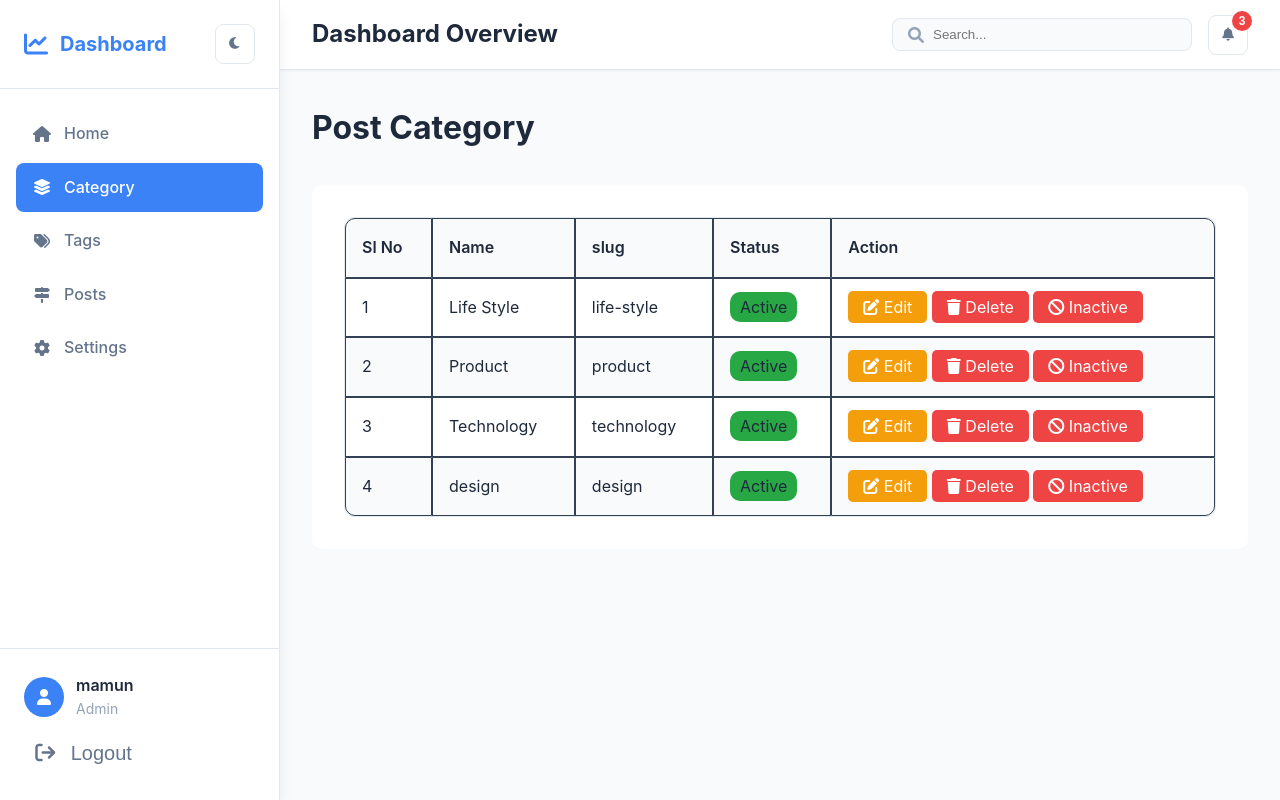
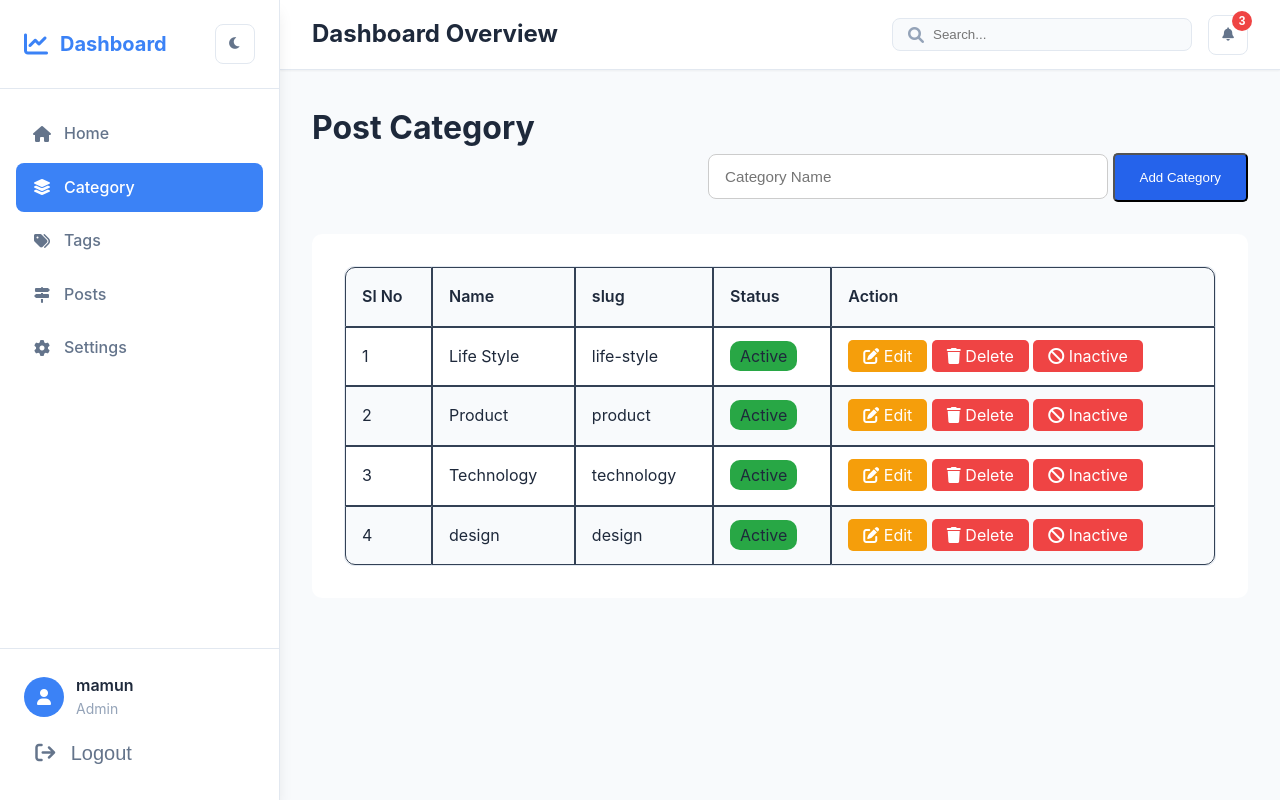
Before and after one commit to DeveloperMamunur/Django_blog_project, a Django app: page /backend/category/ in a window 1280 px wide. Run offline with Django 5.2, Linux system fonts and the light colour scheme; a user stored in the database is signed in; data comes from the database, SQL or seed files in the repository; some libraries are stand-ins or nearby versions.

Commit message:
permissions can_add_tags and can_add_categories writing mistake solved

```diff
--- a/blog/templates/post_category/category_list.html
+++ b/blog/templates/post_category/category_list.html
@@ -143,7 +143,7 @@
 {% block content %}
     <h1>Post Category</h1>
     <div class="btn_container">
-        {% if can_add_category %}
+        {% if can_add_categories %}
         <form method="POST">
             {% csrf_token %}
             <input type="text" name="name" value="{{ category.name }}" class="input-text" placeholder="Category Name" required>
--- a/blog/templates/post_tags/tags_list.html
+++ b/blog/templates/post_tags/tags_list.html
@@ -143,7 +143,7 @@
 {% block content %}
     <h1>Post Tag</h1>
     <div class="btn_container">
-        {% if can_add_tag %}
+        {% if can_add_tags %}
         <form method="POST">
             {% csrf_token %}
             <input type="text" name="name" value="{{ tag.name }}" class="input-text" placeholder="Tag Name" required>
```
